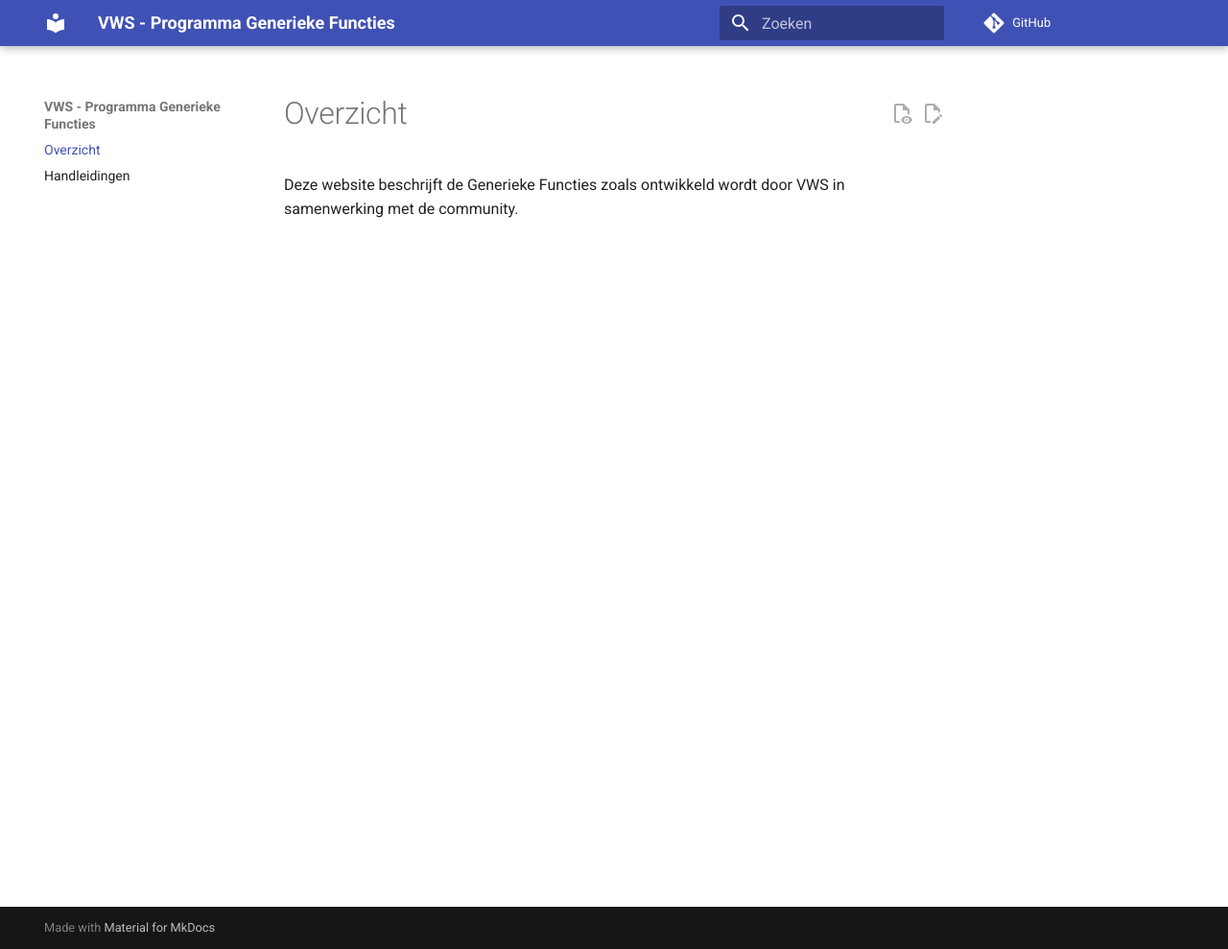
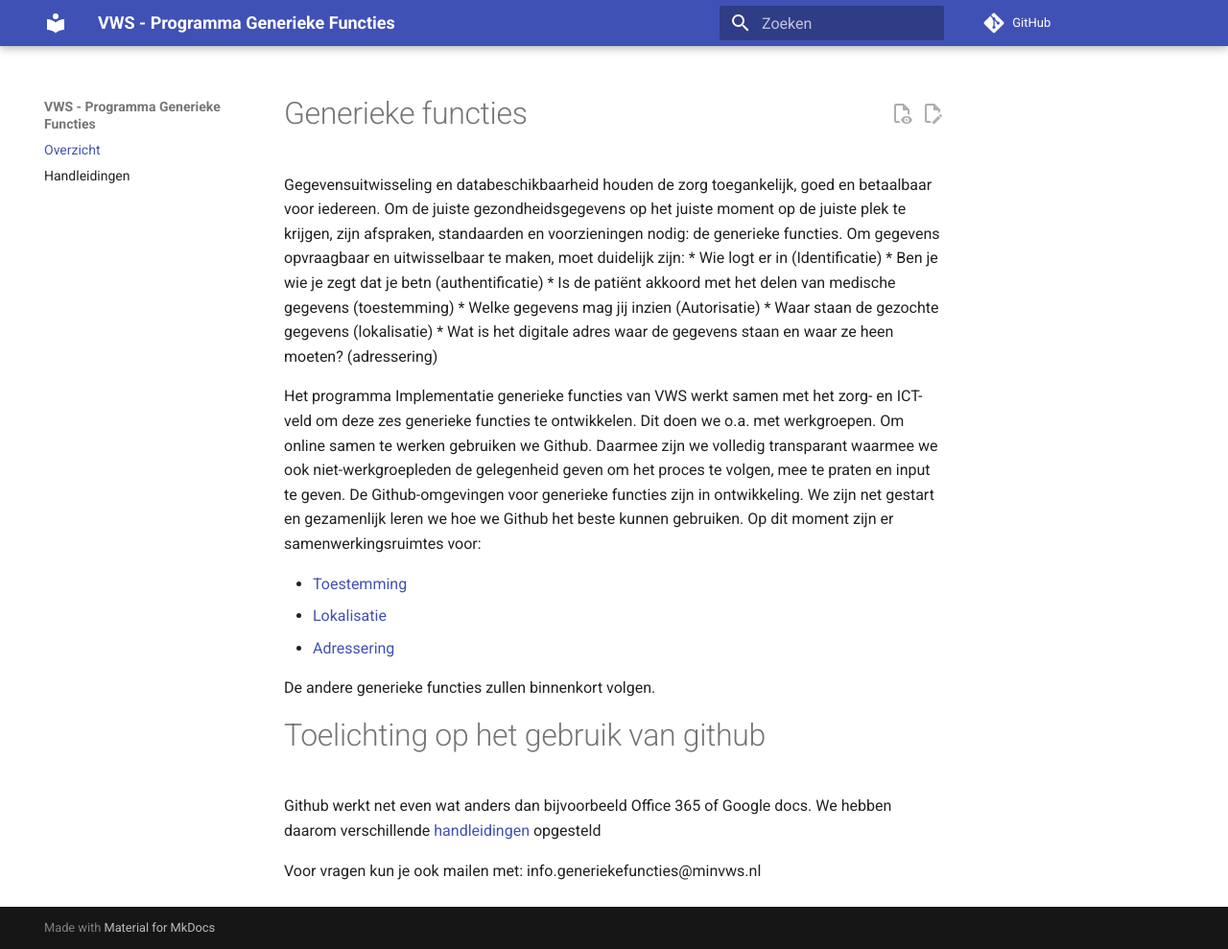
Before and after one commit to minvws/generiekefuncties-docs, an MkDocs documentation site: the page built from docs/index.md, in a window 1280 px wide and 989 px high. Shown: the whole window at 96% size. Built offline with MkDocs 1.6.1 and Material for MkDocs 9.7.7, drawn with Linux system fonts in a browser that asks for light colours; comment, search, counter and statistics services are not loaded.

Commit message:
Update index.md

```diff
--- a/docs/index.md
+++ b/docs/index.md
@@ -1,3 +1,22 @@
-# Overzicht
+# Generieke functies
 
-Deze website beschrijft de Generieke Functies zoals ontwikkeld wordt door VWS in samenwerking met de community.
+Gegevensuitwisseling en databeschikbaarheid houden de zorg toegankelijk, goed en betaalbaar voor iedereen. Om de juiste gezondheidsgegevens op het juiste moment op de juiste plek te krijgen, zijn afspraken, standaarden en voorzieningen nodig: de generieke functies. Om gegevens opvraagbaar en uitwisselbaar te maken, moet duidelijk zijn:
+* Wie logt er in (Identificatie)
+* Ben je wie je zegt dat je betn (authentificatie)
+* Is de patiënt akkoord met het delen van medische gegevens (toestemming)
+* Welke gegevens mag jij inzien (Autorisatie)
+* Waar staan de gezochte gegevens (lokalisatie)
+* Wat is het digitale adres waar de gegevens staan en waar ze heen moeten? (adressering)
+
+Het programma Implementatie generieke functies van VWS werkt samen met het zorg- en ICT-veld om deze zes generieke functies te ontwikkelen. Dit doen we o.a.  met werkgroepen. Om online samen te werken gebruiken we Github. Daarmee zijn we volledig transparant waarmee we ook niet-werkgroepleden de gelegenheid geven om het proces te volgen, mee te praten en input te geven. De Github-omgevingen voor generieke functies zijn in ontwikkeling. We zijn net gestart en gezamenlijk leren we hoe we Github het beste kunnen gebruiken. Op dit moment zijn er samenwerkingsruimtes voor:
+
+* [Toestemming](https://github.com/minvws/generiekefuncties-toestemming)
+* [Lokalisatie](https://github.com/minvws/generiekefuncties-lokalisatie)
+* [Adressering](https://github.com/minvws/generiekefuncties-adressering)
+
+De andere generieke functies zullen binnenkort volgen.
+
+# Toelichting op het gebruik van github
+Github werkt net even wat anders dan bijvoorbeeld Office 365 of Google docs. We hebben daarom verschillende [handleidingen](https://github.com/minvws/generiekefuncties-docs/blob/main/docs/handleidingen.md) opgesteld
+
+Voor vragen kun je ook mailen met: info.generiekefuncties@minvws.nl
```
